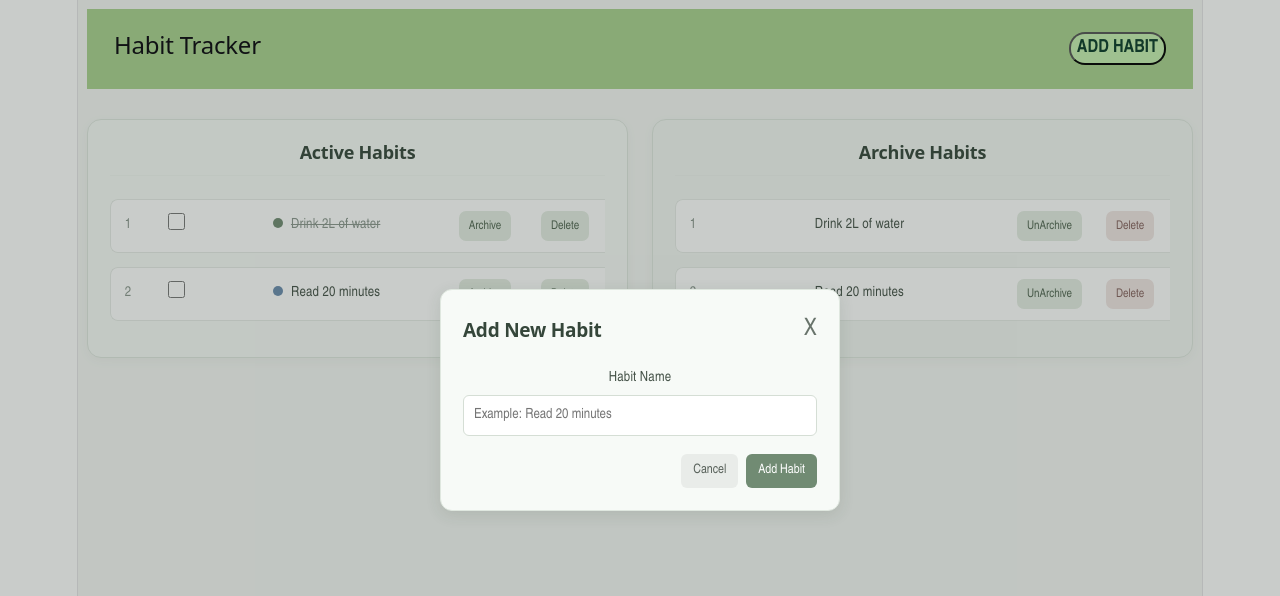
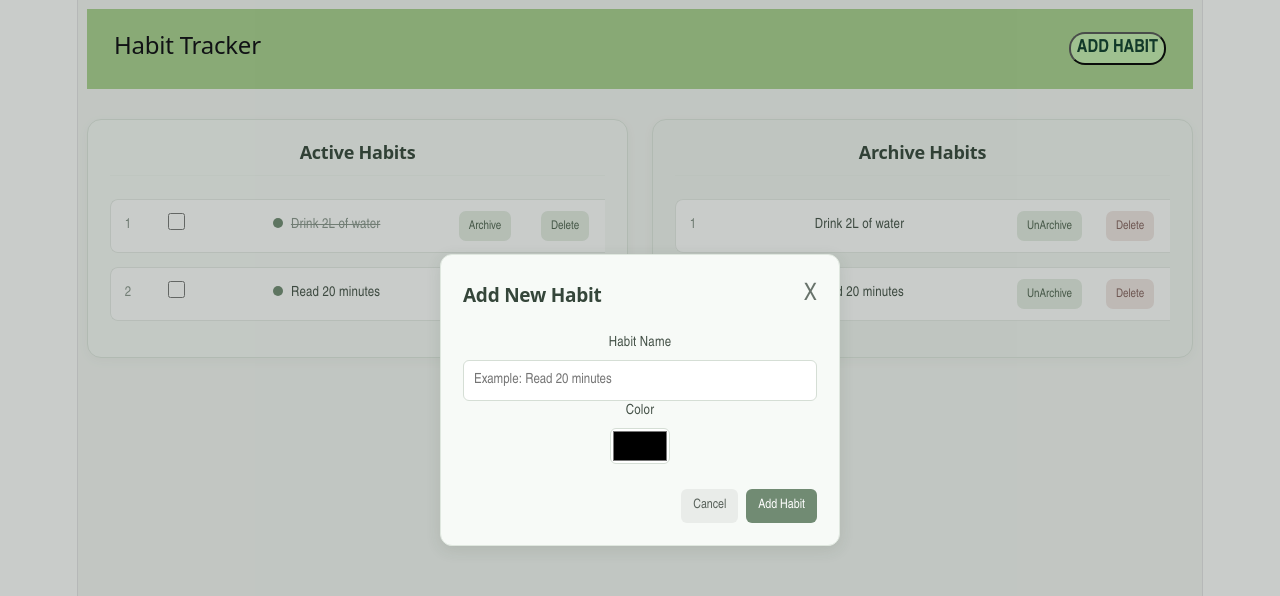
Before and after one commit to NischalBhatta/ht_client, a React (Vite) app: page / in a window 1280 px wide. Both pictures are taken after a click on the button "ADD HABIT". Shown: the top 596 px of the page. Built offline with nearby package versions, Linux system fonts and the light colour scheme.

Commit message:
Habit color picker added with live color dot on the habit list

```diff
--- a/src/App.css
+++ b/src/App.css
@@ -207,6 +207,15 @@
   box-shadow: 0 4px 15px rgba(40, 70, 50, 0.12);
 }
 
+.habitModal input[type="color"] {
+  width: 60px;
+  height: 36px;
+  padding: 2px;
+  border-radius: 6px;
+  border: 1px solid #d5ded5;
+  background: white;
+}
+
 .modalHeader {
   display: flex;
   justify-content: space-between;
--- a/src/App.jsx
+++ b/src/App.jsx
@@ -63,10 +63,13 @@ function App() {
     }
   };
 
-  const addHabit = (habitName) => {
+  const addHabit = (habitName, color) => {
+    console.log("habitName:", habitName);
+    console.log("color:", color);
     const newHabit = {
       _id: Date.now().toString(),
       name: habitName,
+      color: color,
       isArchived: false,
       completed: false,
     };
--- a/src/components/HabitForm.jsx
+++ b/src/components/HabitForm.jsx
@@ -3,7 +3,7 @@ import { useState } from "react";
 const HabitForm = ({ addHabit, closeForm }) => {
   const [habitName, setHabitName] = useState("");
 
-  const [color, setColor] = useState("#2e6933");
+  const [color, setColor] = useState("");
 
   const handleSubmit = (e) => {
     e.preventDefault();
@@ -38,6 +38,13 @@ const HabitForm = ({ addHabit, closeForm }) => {
             onChange={(e) => setHabitName(e.target.value)}
           />
 
+          <label>Color</label>
+          <input
+            type="color"
+            value={color}
+            onChange={(e) => setColor(e.target.value)}
+          />
+
           <div className="modalButtons">
             <button type="button" className="cancelButton" onClick={closeForm}>
               Cancel
--- a/src/components/habitList.jsx
+++ b/src/components/habitList.jsx
@@ -38,7 +38,7 @@ export const HabitList = ({
                         width: "10px",
                         height: "10px",
                         borderRadius: "50%",
-                        backgroundColor: item.colour || "#718b73",
+                        backgroundColor: item.color || "#718b73",
                         marginRight: "8px",
                       }}
                     />
```
